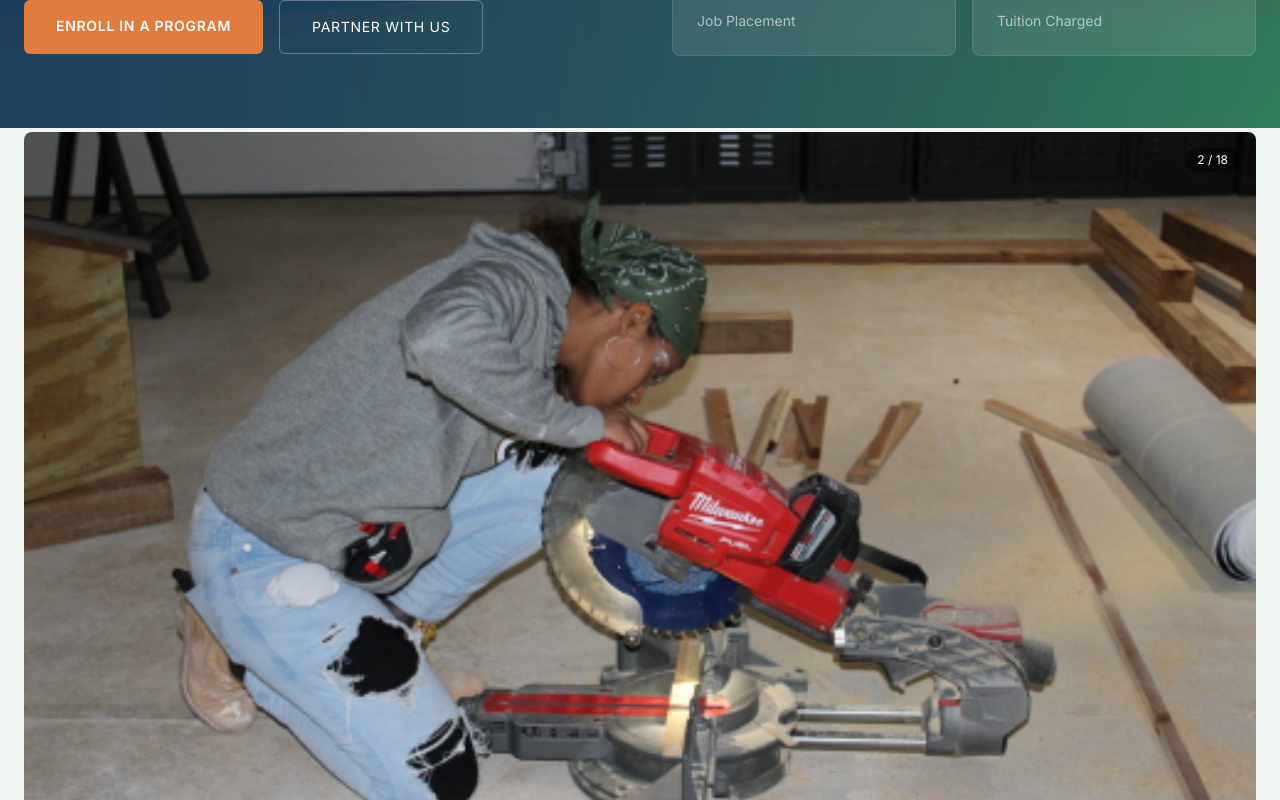
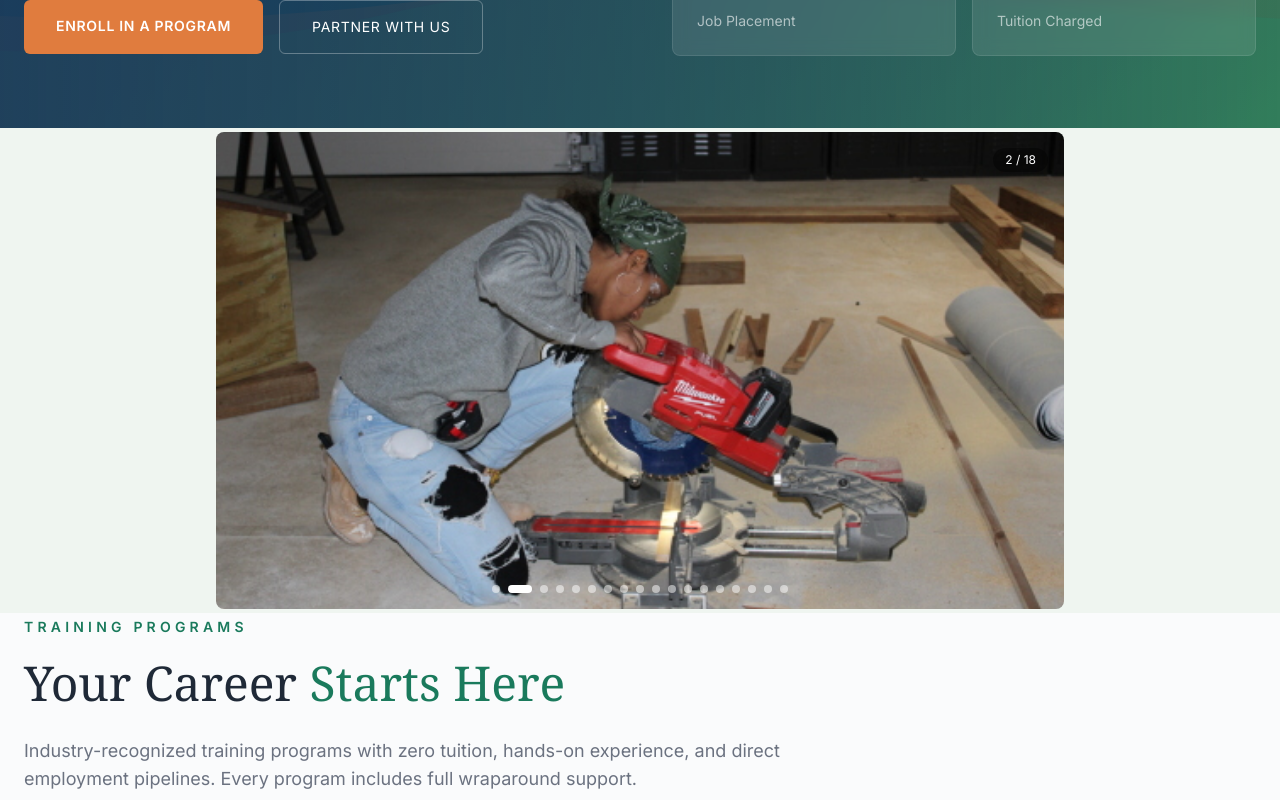
Before and after one commit to MrMindfulStaff/the-mindful-group-site, a Next.js app: page / in a window 1280 px wide. Shown: the part 800-1600 px from the top of the page. Built offline with nearby package versions, Linux system fonts and the light colour scheme.

Commit message:
Shrink carousel container to max-w-4xl for smaller images

```diff
--- a/app/page.tsx
+++ b/app/page.tsx
@@ -224,7 +224,7 @@ function FallbackHome() {
 
       {/* Photo Carousel */}
       <section className="bg-surface py-1">
-        <div className="max-w-7xl mx-auto px-6">
+        <div className="max-w-4xl mx-auto px-6">
           <AnimatedSection>
             <PhotoCarousel />
           </AnimatedSection>
```
